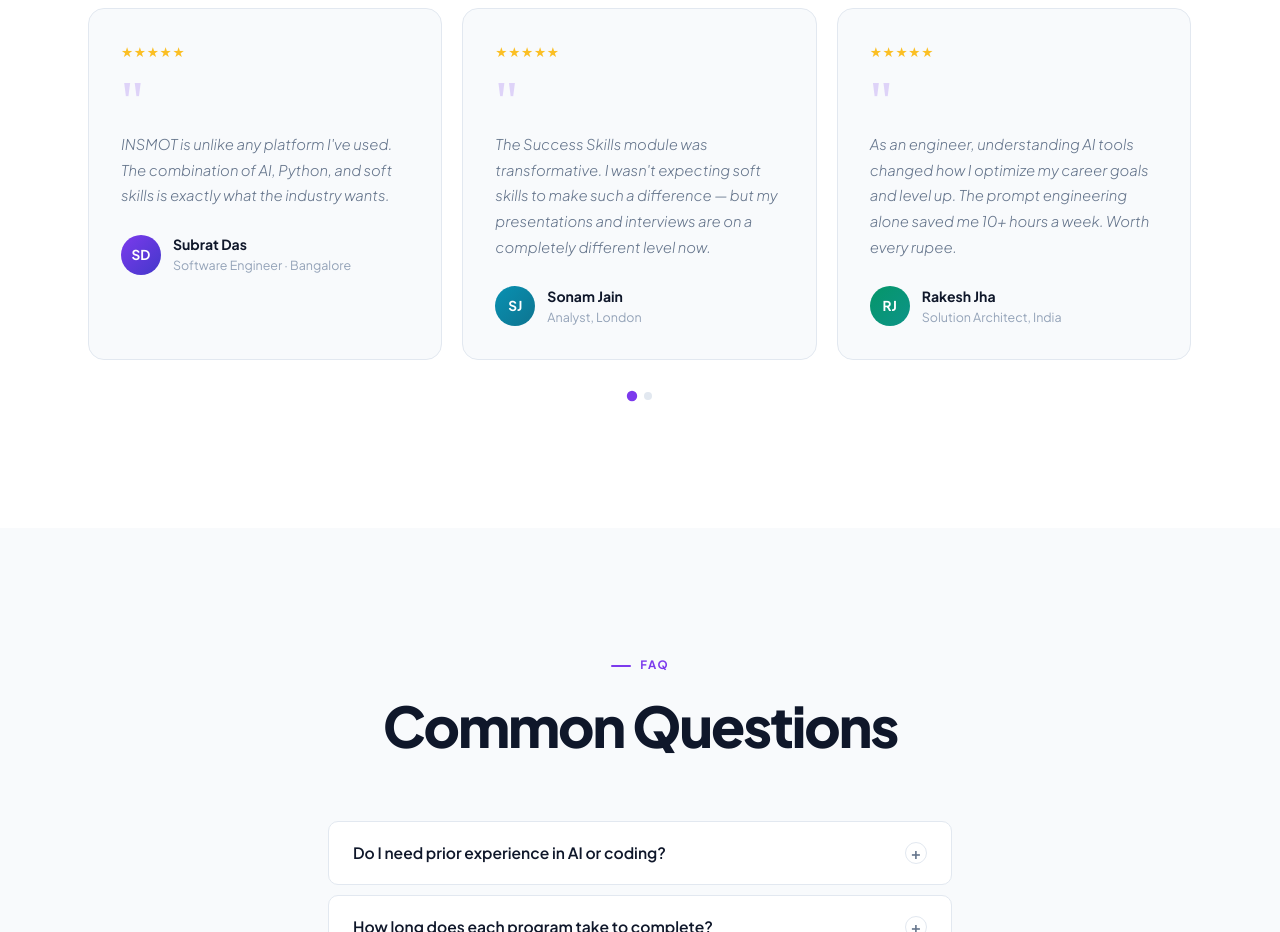
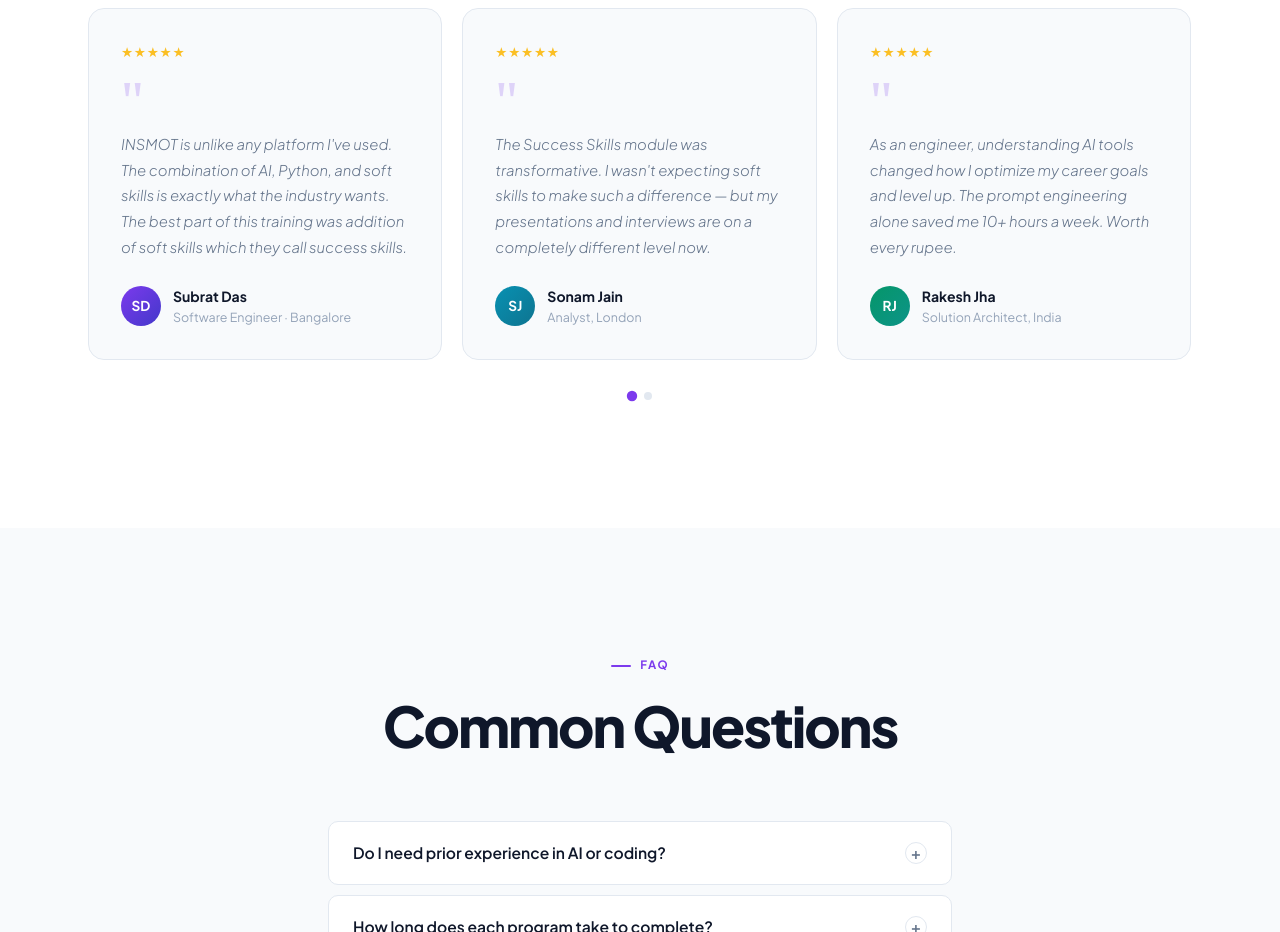
Before and after one commit to jnit005/insmot, a plain HTML site: page index.html in a window 1280 px wide. Shown: the part 5860-6792 px from the top of the page. Drawn offline with Linux system fonts and the light colour scheme.

Commit message:
Enhance testimonial with additional soft skills mention
Updated testimonial text to include additional details about soft skills training.

```diff
--- a/index.html
+++ b/index.html
@@ -1329,7 +1329,7 @@
         <div class="testi-card">
           <div class="testi-stars">★★★★★</div>
           <div class="testi-quote-mark">"</div>
-          <p class="testi-text">INSMOT is unlike any platform I've used. The combination of AI, Python, and soft skills is exactly what the industry wants.</p>
+          <p class="testi-text">INSMOT is unlike any platform I've used. The combination of AI, Python, and soft skills is exactly what the industry wants. The best part of this training was addition of soft skills which they call success skills.</p>
           <div class="testi-author">
             <div class="testi-av av-1">SD</div>
             <div><div class="testi-name">Subrat Das</div><div class="testi-role">Software Engineer · Bangalore</div></div>
```
